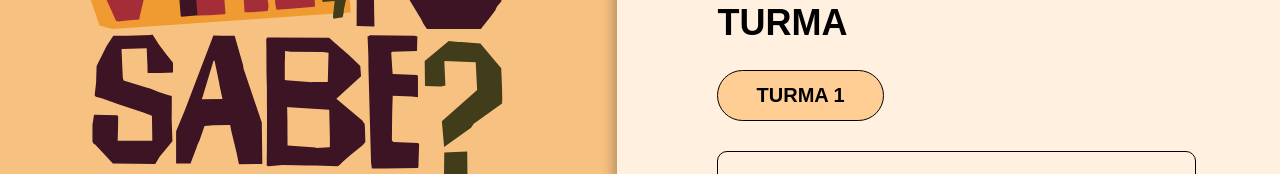
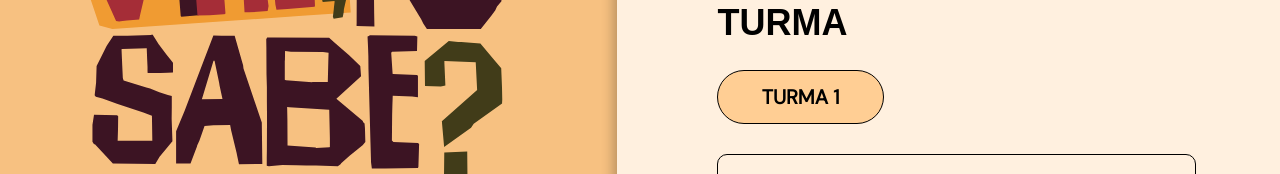
Before and after one commit to CSCAQXD/QUIZ-vixe-tu-sabe, a React app in the folder frontend/: page /cadastro-turmas in a window 1280 px wide. Shown: the part 196-370 px from the top of the page. Built offline with nearby package versions, Linux system fonts and the light colour scheme; no server answers; the HTML template or start-up script is replaced by a standard one.

Commit message:
style(turmas): aplica DM Sans ao formulário

```diff
--- a/frontend/src/components/features/turmas/TurmaForm/TurmaForm.css
+++ b/frontend/src/components/features/turmas/TurmaForm/TurmaForm.css
@@ -29,7 +29,7 @@
     color: #000;
     text-align: center;
     background: #ffce94;
-    font-family: Montserrat, Arial, sans-serif;
+    font-family: var(--font-family-base);
     font-size: 1.25rem;
     font-weight: 700;
 }
@@ -57,7 +57,7 @@
     color: #6f3d25;
     background: transparent;
     box-shadow: none;
-    font-family: "Cascadia Mono", Consolas, monospace;
+    font-family: var(--font-family-base);
     font-size: clamp(0.8rem, 0.9vw, 0.95rem);
     text-decoration: underline;
     text-decoration-color: #f09b32;
@@ -80,7 +80,7 @@
     color: #a52d37;
     background: transparent;
     box-shadow: none;
-    font-family: "Cascadia Mono", Consolas, monospace;
+    font-family: var(--font-family-base);
     font-size: 0.82rem;
 }
 
```
